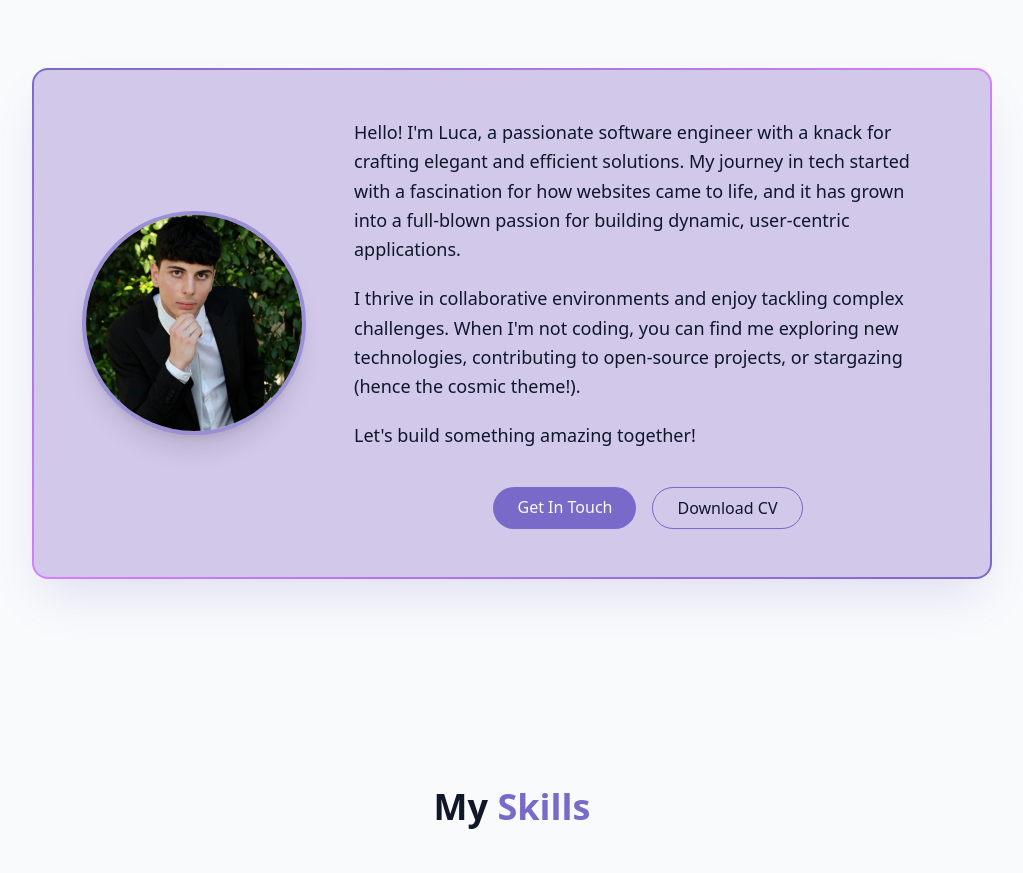
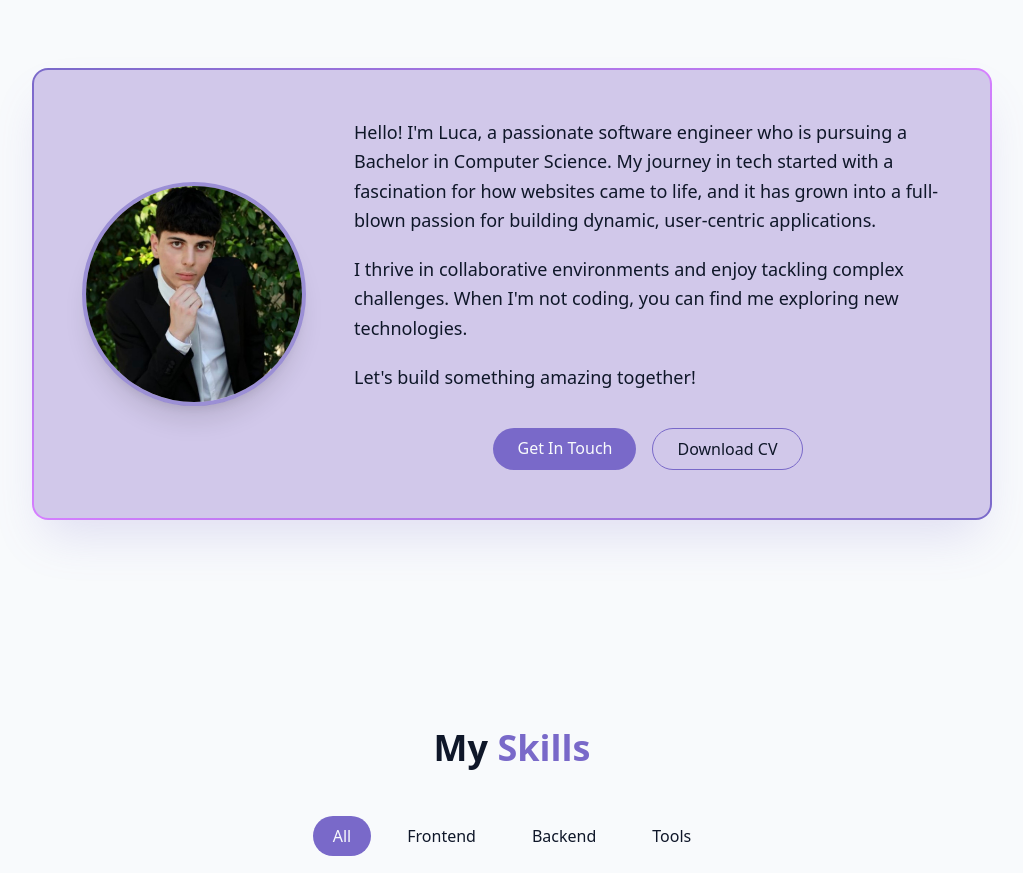
Before and after one commit to LucaTegano/portfolio, a React (Vite) app: page / in a window 1280 px wide. Shown: the part 956-1829 px from the top of the page, without its empty margins (128-1151 px from the left). Built offline with nearby package versions, Linux system fonts and the light colour scheme.

Commit message:
about fix

```diff
--- a/src/components/AboutSection.jsx
+++ b/src/components/AboutSection.jsx
@@ -32,8 +32,7 @@ export const AboutSection = () => {
               {/* Right: Text Content */}
               <div className="text-left space-y-5 flex-1">
                 <p className="text-base sm:text-lg  leading-relaxed">
-                  Hello! I'm Luca, a passionate software engineer with a knack
-                  for crafting elegant and efficient solutions. My journey in
+                  Hello! I'm Luca, a passionate software engineer who is pursuing a Bachelor in Computer Science. My journey in
                   tech started with a fascination for how websites came to life,
                   and it has grown into a full-blown passion for building
                   dynamic, user-centric applications.
@@ -41,8 +40,7 @@ export const AboutSection = () => {
                 <p className="text-base sm:text-lg  leading-relaxed">
                   I thrive in collaborative environments and enjoy tackling
                   complex challenges. When I'm not coding, you can find me
-                  exploring new technologies, contributing to open-source
-                  projects, or stargazing (hence the cosmic theme!).
+                  exploring new technologies.
                 </p>
                 <p className="text-base sm:text-lg leading-relaxed">
                   Let's build something amazing together!
```
